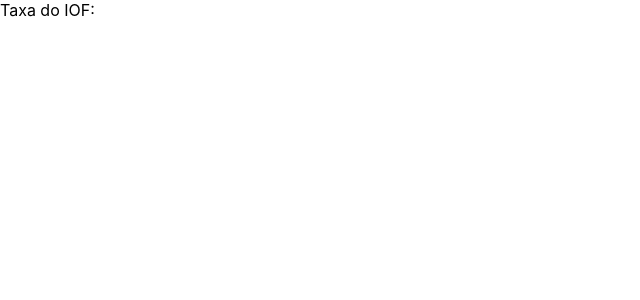
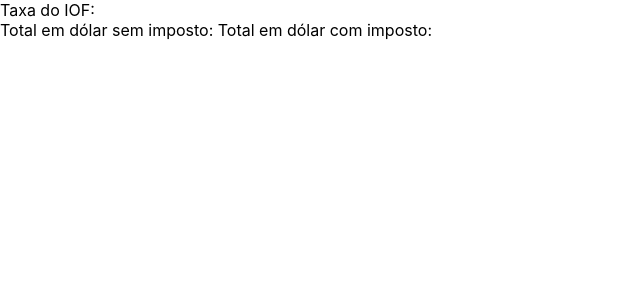
Before and after one commit to PandaZIM/conversao-dolar-real, a React (Create React App) app: page / in a window 1280 px wide. Shown: the top 300 px of the page, without its empty margins (0-640 px from the left). Built offline with nearby package versions, Linux system fonts and the light colour scheme; no server answers.

Commit message:
Utilização do componente TotalEmDolar

```diff
--- a/src/App.jsx
+++ b/src/App.jsx
@@ -7,6 +7,7 @@ import './App.css';
 import CotacaoDolar from './components/cotacaoDolar/cotacaoDolar';
 import InputsForm from './components/inputsForm/inputsForm';
 import TaxaIOF from './components/TaxaIOF/TaxaIOF';
+import TotalEmDolar from './components/TotalEmDolar/TotalEmDolar';
 //import api from './services/api';
 
 function App() {
@@ -69,8 +70,10 @@ function App() {
         setCotacaoDolar(cotacao)
       }}/>
         <InputsForm valor={cotacaoDolar?.USD.high}
-        funcoes={(semImposto, comImposto) => {
+        onSemImpostoDinheiro={(semImposto) => {
           setSemImpostoDinheiro(semImposto)
+        }}
+        onComImpostoDinheiro={(comImposto) =>{
           setComImpostoDinheiro(comImposto)
         }}
         taxa={(taxaIOF) => {
@@ -118,6 +121,9 @@ function App() {
           <span>Total em dólar com imposto: <p>{comImpostoDinheiro}</p></span>
         </div> */}
         <TaxaIOF taxa={IOF}/>
+        <TotalEmDolar
+        onSemImpostoDinheiro={semImpostoDinheiro}
+        onComImpostoDinheiro={comImpostoDinheiro}/>
     </div>
   );
 }
```
